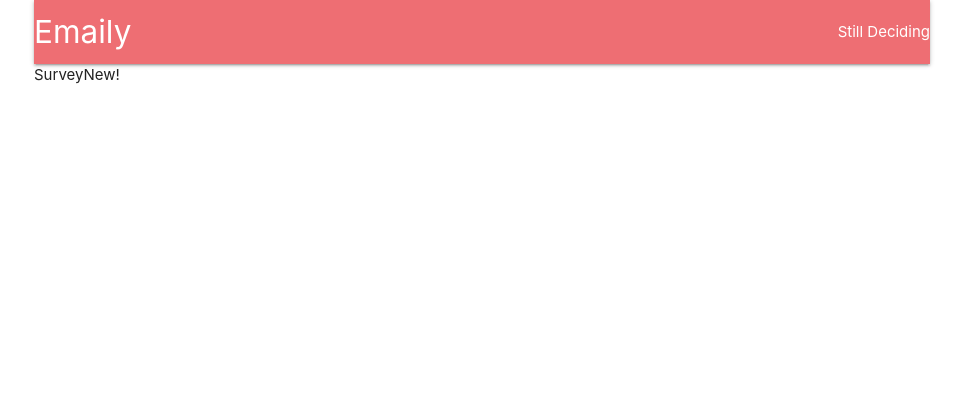
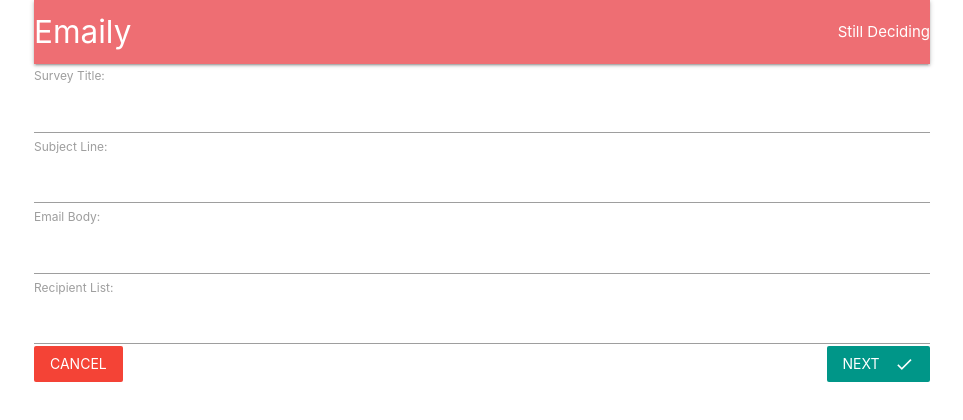
Before and after one commit to w73919612/NodeWithReact, a React (Create React App) app in the folder client/: page /surveys/new in a window 1280 px wide. Shown: the top 420 px of the page, without its empty margins (158-1121 px from the left). Built offline with nearby package versions, Linux system fonts and the light colour scheme; no server answers.

Commit message:
End of Lecture 163. Everything seems to be working but there is a worning about Warning: Failed prop type: Invalid prop  of type  supplied to , expected .

```diff
--- /dev/null
+++ b/client/src/components/surveys/SurveyField.js
@@ -0,0 +1,15 @@
+//SurveyField contains logic to render a single label and text input.
+import React from 'react';
+
+export default ( { input, label, meta: { error, touched } }) => {
+  //console.log(meta);
+  return (
+    <div>
+      <label>{label}</label>
+      <input {...input} style={{marginBottom: '2px' }}/>
+      <div className="red-text style={{marginBottom: '20px'}}">
+        {touched && error}
+      </div>
+    </div>
+  );
+}
--- /dev/null
+++ b/client/src/components/surveys/SurveyForm.js
@@ -0,0 +1,64 @@
+//SurveyForm shows a form for a user to add input.
+import _ from 'lodash'; //by convention we use the underscore to say its from lodash
+import React, { Component } from 'react';
+import {reduxForm, Field} from 'redux-form'; //curly braces says we just want a specific
+                                      // thing from redux-form.
+                                      //Field component allows us to show any
+                                      // traditional HTML element
+import { Link } from 'react-router-dom';
+import SurveyField from './SurveyField';
+import validateEmails from '../../utils/validateEmails'
+
+import formFields from './formFields';
+
+class SurveyForm extends Component {
+  renderFields() {
+    return _.map(formFields, ({ label, name }) => {
+        return (
+          <Field key={name} component={SurveyField} type="text" label={label} name={name}/>
+        );
+    });
+  }
+  render() {
+    return (
+      <div>
+        <form
+          //equivalent: this and next
+          //onSubmit={this.props.handleSubmit(() => this.props.onSurveySubmit())}
+          onSubmit={this.props.handleSubmit(this.props.onSurveySubmit)}
+        >
+          {this.renderFields()}
+          <Link to="/surveys" className="red btn-flat white-text">
+            Cancel
+          </Link>
+          <button type="submit" className="teal btn-flat right white-text">
+            Next
+            <i className="material-icons right">done</i>
+          </button>
+        </form>
+      </div>
+    );
+  }
+}
+
+function validate(values) {
+  const errors = {};
+
+  errors.emails  = validateEmails(values.emails || '');
+
+  _.each(formFields, ({ name, noValueErrorMsg }) => {
+    if (!values[name]) {
+      errors[name] = noValueErrorMsg;
+    }
+  });
+
+  return errors;
+}
+
+//redux form helper
+export default reduxForm({
+  //validate: validate
+  validate, //ES2015 syntax
+  form: 'surveyForm',
+  destroyOnUnmount: false
+})(SurveyForm);
--- /dev/null
+++ b/client/src/components/surveys/SurveyFormReview.js
@@ -0,0 +1,51 @@
+//SurveyFormReview shows users their form inputs for review
+import _ from 'lodash';
+import React from 'react';
+import { connect } from 'react-redux';
+import formFields from './formFields';
+
+const SurveyFormReview = ({ onCancel, formValues }) => {
+
+  //repeating field so lets just request the two properties we want with ES2015 syntax
+  // const reviewFields = _.map(formFields, field => {
+  //   // When producing a list, we need to make sure every element has a unique key
+  //   return (
+  //     <div key={field.name}>
+  //       <label>{field.label}</label>
+  //       <div>
+  //         {formValues[field.name]}
+  //       </div>
+  //     </div>
+  //   );
+  // });
+
+  const reviewFields = _.map(formFields, ({name, label}) => {
+    // When producing a list, we need to make sure every element has a unique key
+    return (
+      <div key={name}>
+        <label>{label}</label>
+        <div>
+          {formValues[name]}
+        </div>
+      </div>
+    );
+  });
+
+  return (
+    <div>
+      <h5>Please confirm your entries</h5>
+      {reviewFields}
+      <button className="yellow darken-3 btn-flat" onClick={onCancel}>
+        Back
+      </button>
+    </div>
+  );
+};
+
+
+
+function mapStateToProps(state) {
+  return { formValues: state.form.surveyForm.values };
+}
+
+export default connect(mapStateToProps)(SurveyFormReview);
--- a/client/src/components/surveys/SurveyNew.js
+++ b/client/src/components/surveys/SurveyNew.js
@@ -1,14 +1,46 @@
-
+//SurveyNew shows SurveyForm and SurveyReview
 import React, { Component } from 'react';
+import SurveyForm from './SurveyForm';
+import SurveyFormReview from './SurveyFormReview';
+import {reduxForm} from 'redux-form'; //curly braces says we just want a specific
+                                      // thing from redux-form.
+                                      //Field component allows us to show any
+                                      // traditional HTML element
 
 class SurveyNew extends Component {
+  //classical way of assigning state with REACT:
+  // constructor(props) {
+  //   super(props);
+  //   this.state = { new: true };
+  // }
+
+  //but with the create-react-app: (it has a nice little Babel program embedded)
+  state = { showFormReview: false };
+
+  renderContent() {
+    if (this.state.showFormReview) {
+      return (
+        <SurveyFormReview
+          onCancel={() => this.setState({ showFormReview: false })}
+        />
+      );
+    }
+    return (
+      <SurveyForm
+        onSurveySubmit={() => this.setState({ showFormReview: true})}
+      />
+    );
+  }
+
   render() {
     return (
       <div>
-        SurveyNew!
+        {this.renderContent()}
       </div>
     );
   }
 }
 
-export default SurveyNew;
+export default reduxForm({
+  form: 'surveyForm'
+})(SurveyNew);
--- /dev/null
+++ b/client/src/components/surveys/formFields.js
@@ -0,0 +1,7 @@
+export default [
+  {label: 'Survey Title:', name: 'title', noValueErrorMsg: 'You must provide a Title.'},
+  {label: 'Subject Line:', name: 'subject', noValueErrorMsg: 'You must provide a Subject.'},
+  {label: 'Email Body:', name: 'body', noValueErrorMsg: 'You must provide a Survey Question.'},
+  {label: 'Recipient List:', name: 'emails', noValueErrorMsg: 'You must provide at least one Email.'}
+
+];
--- a/client/src/reducers/authReducer.js
+++ b/client/src/reducers/authReducer.js
@@ -1,7 +1,7 @@
 import { FETCH_USER } from '../actions/types';
 
 export default function(state = null, action) {
-  console.log(action);
+  //console.log(action);
   //When our actions run, we return the updated payload of the user.
   switch (action.type) {
     case FETCH_USER:
--- /dev/null
+++ b/client/src/utils/validateEmails.js
@@ -0,0 +1,16 @@
+//HTML5 regex from emailregex.com
+const re = /^[a-zA-Z0-9.!#$%&’*+/=?^_`{|}~-]+@[a-zA-Z0-9-]+(?:\.[a-zA-Z0-9-]+)*$/;
+//or javascript which gives a warning, but catches more:
+//const re = /^(([^<>()\[\]\\.,;:\s@"]+(\.[^<>()\[\]\\.,;:\s@"]+)*)|(".+"))@((\[[0-9]{1,3}\.[0-9]{1,3}\.[0-9]{1,3}\.[0-9]{1,3}])|(([a-zA-Z\-0-9]+\.)+[a-zA-Z]{2,}))$/;
+
+export default (emails) => {
+  const invalidEmails = emails
+    .split(',')
+    .map(email => email.trim())
+    .filter(email => re.test(email) === false)
+
+    if (invalidEmails.length) {
+      return `These emails are invalid: ${invalidEmails}`;
+    }
+    return;
+}
```
